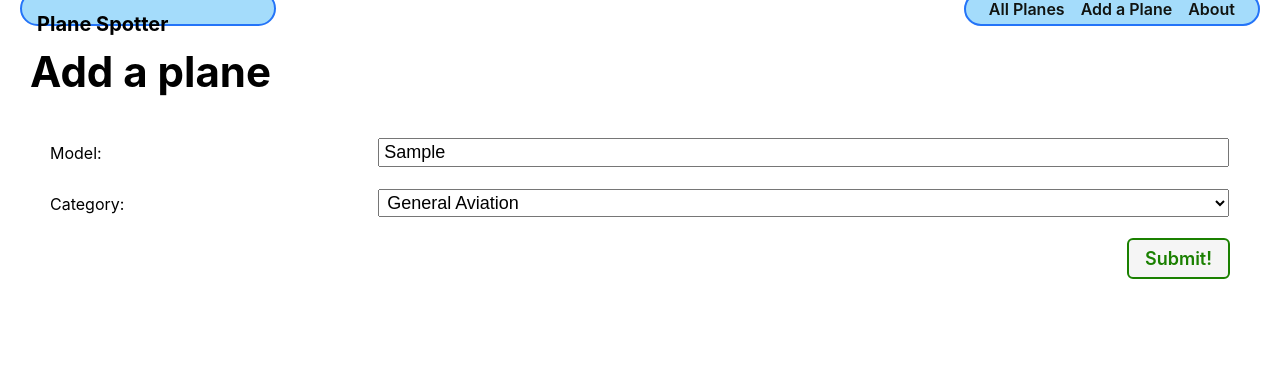
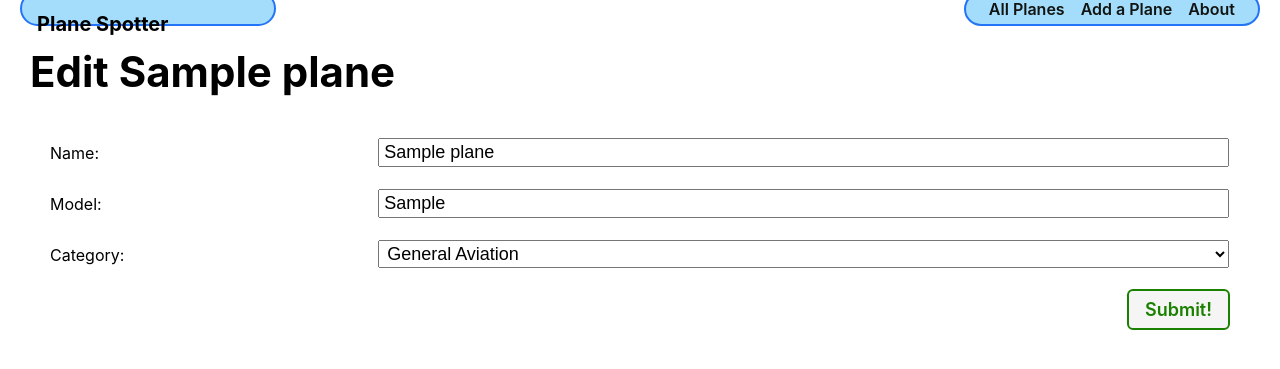
Before and after one commit to Baileybk2/plane-spotter, a Django app: page /planes/1/update in a window 1280 px wide. Shown: the part 29-398 px from the top of the page. Run offline with Django 5.2, Linux system fonts and the light colour scheme; tables that the repository leaves empty hold one stand-in row (values such as "Sample post").

Commit message:
added edit and delete functionality

```diff
--- a/main_app/templates/main_app/plane_form.html
+++ b/main_app/templates/main_app/plane_form.html
@@ -3,7 +3,11 @@
 {% endblock %} {% block content %}
 
 <div class="page-header">
-  <h1>Add a plane</h1>
+  {% if plane %}
+  <h1>Edit {{ plane.name }}</h1>
+  {% else %}
+  <h1>Add a Plane</h1>
+  {% endif %}
 </div>
 
 <form action="" method="post" class="form-container">
--- a/main_app/views.py
+++ b/main_app/views.py
@@ -23,7 +23,7 @@
 
 class PlaneUpdate(UpdateView):
     model = Plane
-    fields = ['model', 'category']
+    fields = ['name', 'model', 'category']
 
 class PlaneDelete(DeleteView):
     model = Plane
```
Also changed, not shown: main_app/templates/main_app/plane_confirm_delete.html (added, +15 -0 lines).
